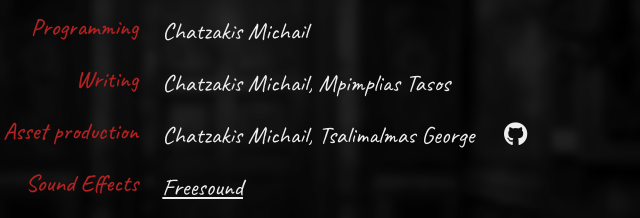
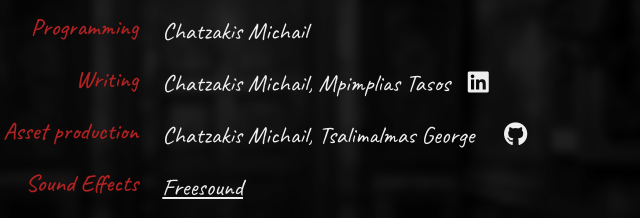
Before and after one commit to chatzakis/the-haunting-within-game, a plain HTML site: page credits.html in a window 1280 px wide. Shown: the part 256-474 px from the top of the page, 423-1063 px from the left. Drawn offline with nearby package versions, Linux system fonts and the light colour scheme; a web font is replaced by a local one.

Commit message:
Update credits.html

```diff
--- a/credits.html
+++ b/credits.html
@@ -50,7 +50,8 @@
                     <h2>Writing</h2>
                 </div>
                 <div class="col-7 text-start">
-                    <p>Chatzakis Michail, Mpimplias Tasos</p>
+                    <p>Chatzakis Michail, Mpimplias Tasos&ensp;
+                    <a href="https://www.linkedin.com/in/%CE%B1%CE%BD%CE%B1%CF%83%CF%84%CE%AC%CF%83%CE%B9%CE%BF%CF%82-%CE%BC%CF%80%CE%B9%CE%BC%CF%80%CE%BB%CE%B9%CE%AC%CF%82-a140142b0" target="_blank"><i class="fa-brands fa-linkedin"></i></a></p>
                 </div>
                 <div class="col-5 text-end">
                     <h2>Asset production</h2>
```
